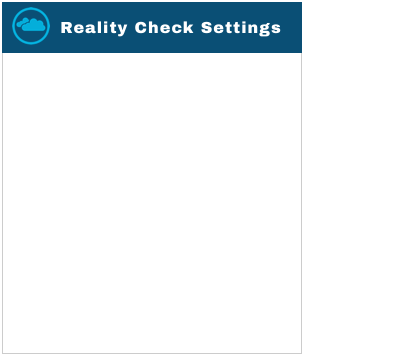
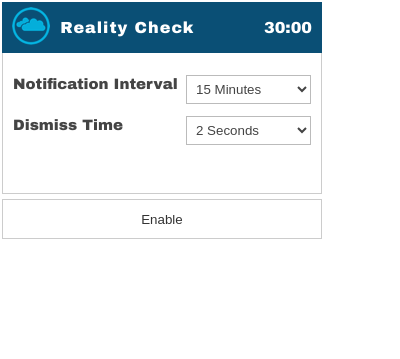
Before and after one commit to codenameyau/chrome-ext, a browser extension: page reality-check/popup.html in a window 400 px wide. Drawn offline with Linux system fonts and the light colour scheme; files whose address does not match are found by name.

Commit message:
Finish html and css for reality-check

```diff
--- a/reality-check/popup.css
+++ b/reality-check/popup.css
@@ -2,7 +2,7 @@ body {
   margin: 0;
   padding: 2px;
   font-family: "Arial Black", Gadget, sans-serif;
-  width: 300px;
+  width: 320px;
 }
 
 /********************************************************************
@@ -12,6 +12,8 @@ body {
   background: #0A4F75;
   padding: 5px 10px;
   color: #fff;
+  font-weight: 200;
+  font-size: 16px;
 }
 
 .nav div {
@@ -21,16 +23,57 @@ body {
 
 .nav-description {
   margin-left: 5px;
-  font-size: 16px;
   letter-spacing: 1px;
-  font-weight: 200;
+}
+
+.nav-timer {
+  float: right;
+  margin-top: 12px;
 }
 
 /********************************************************************
 * CONTAINER
 *********************************************************************/
 .container {
-  min-height: 300px;
+  margin-bottom: 5px;
+  padding: 10px;
+  min-height: 120px;
   border: 1px solid #ccc;
   border-top: 0;
+  color: #444;
 }
+
+.input-label {
+  display: block;
+  padding: 12px 0;
+}
+
+.input-label .input-text {
+  font-size: 15px;
+}
+
+.input-label select {
+  float: right;
+  width: 125px;
+  color: #444;
+  background: #fff;
+  padding: 5px;
+  border: 1px solid #bbb;
+}
+
+/********************************************************************
+* FOOTER
+*********************************************************************/
+.btn {
+  width: 100%;
+  height: 40px;
+  cursor: pointer;
+  background: #fff;
+  border: 1px solid #ccc;
+  color: #333;
+}
+
+.btn:hover {
+  background: #f1f1f1;
+  border: 1px solid #aaa;
+}
--- a/reality-check/popup.html
+++ b/reality-check/popup.html
@@ -14,11 +14,35 @@
         <img src="assets/cloud-icon-38.png">
       </div>
       <div class="nav-description">
-        Reality Check Settings
+        Reality Check
       </div>
+      <div class="nav-timer">30:00</div>
     </div>
+
     <div class="container">
-      <label></label>
+      <label class="input-label">
+        <span class="input-text">Notification Interval</span>
+        <select id="input-interval">
+          <option value="15">15 Minutes</option>
+          <option value="30">30 Minutes</option>
+          <option value="45">45 Minutes</option>
+          <option value="60">60 Minutes</option>
+        </select>
+      </label>
+
+      <label class="input-label">
+        <span class="input-text">Dismiss Time</span>
+        <select id="input-dismiss-time">
+          <option value="2">2 Seconds</option>
+          <option value="5">5 Seconds</option>
+          <option value="10">10 Seconds</option>
+          <option value="15">15 Seconds</option>
+        </select>
+      </label>
+    </div>
+
+    <div class="footer">
+      <button id="toggle-btn" class="btn">Enable</button>
     </div>
   </body>
 </html>
```
Also changed, not shown: reality-check/assets/cloud-icon-64.png (added), reality-check/manifest.json.
